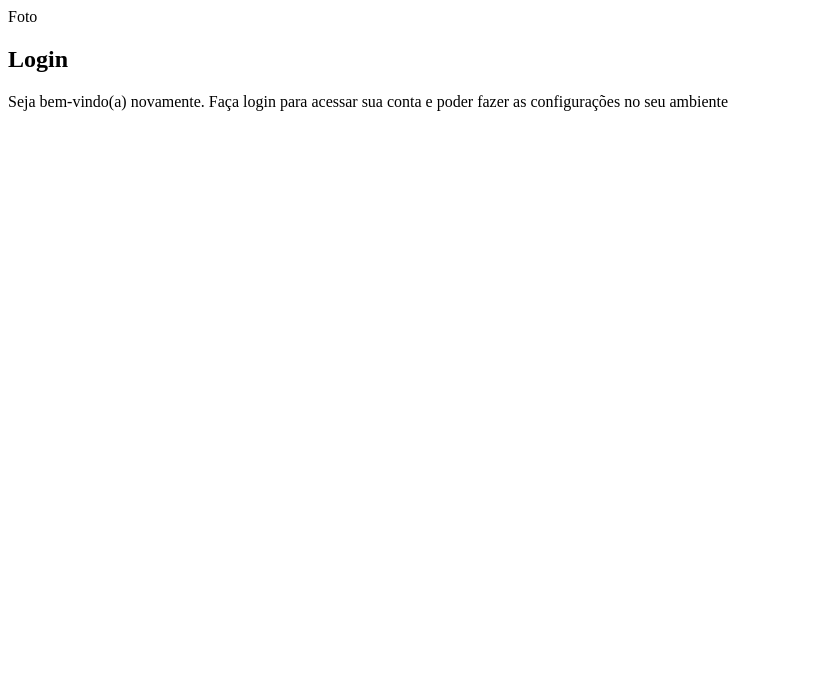
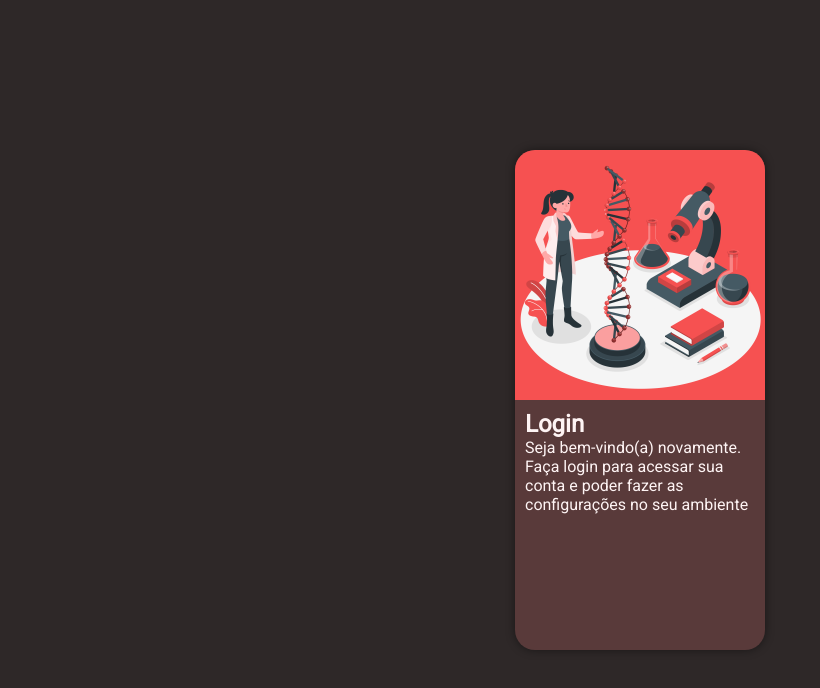
Before and after one commit to kaykysouls/pagina-login, a plain HTML site: page index.html in a window 1280 px wide. Shown: the whole page, without its empty margins (0-820 px from the left). Drawn offline with Linux system fonts and the light colour scheme.

Commit message:
criando os estilos do site

```diff
--- a/estilos/style.css
+++ b/estilos/style.css
@@ -1,4 +1,5 @@
 @charset "UTF-8";
+@import url('https://fonts.googleapis.com/css2?family=Roboto&display=swap');
 
 /*
 Paleta de cores:
@@ -7,3 +8,47 @@ Marrom: #593A3A
 Pink: #F65151
 Branco: #FEF4F4
 */
+
+*{
+    margin: 0px;
+    padding: 0px;
+    font-family: 'Roboto', sans-serif;
+    box-sizing: border-box;
+}
+
+body, html{
+    background-color:  #2E2828;
+    height: 100vh;
+    width: 100vw;
+}
+
+main{
+    display: flex;
+    justify-content: center;
+    align-items: center;
+    height: 100vh;
+    width: 100vw;
+}
+
+section#login{
+    display: block;
+    background-color: #593A3A;
+    color: #FEF4F4;
+    width: 250px;
+    height: 500px;
+    border-radius: 20px;
+    overflow: hidden;
+    box-shadow: 0px 0px 10px rgba(0, 0, 0, 0.450);
+}
+
+section#login > div#imagem {
+    display: block;
+    background: #F65151 url(../imagem/science-girl.png) no-repeat;
+    height: 250px;
+    background-size: cover;
+
+}
+
+section#login > div#form{
+    padding: 10px;
+}
--- a/index.html
+++ b/index.html
@@ -1,5 +1,5 @@
 <!DOCTYPE html>
-<html lang="en">
+<html lang="pt-br">
 <head>
     <meta charset="UTF-8">
     <meta name="viewport" content="width=device-width, initial-scale=1.0">
@@ -8,11 +8,11 @@
 </head>
 <body>
     <main>
-        <section id="Login">
+        <section id="login">
             <div id="imagem">
-                Foto
+
             </div>
-            <div>
+            <div id="form">
                 <h1>Login</h1>
                 <p>Seja bem-vindo(a) novamente. Faça login para acessar sua conta e poder fazer as configurações no seu ambiente</p>
                 <form action="login.php" method="post">
```
